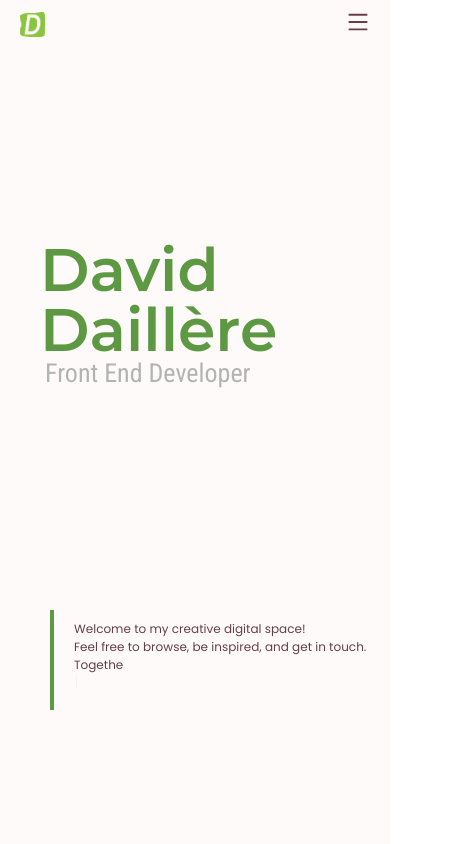
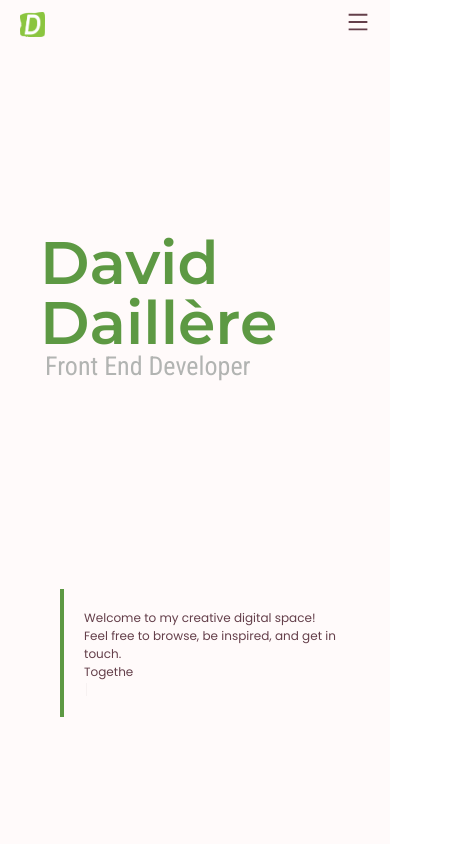
Before and after one commit to Daviddaill/portfolio, a React (Create React App) app: page /en in a window 390 px wide. Before the commit this address led to /en#/en. Shown: the top 844 px of the page, 450 px wide, since content can reach past the window. Built offline with nearby package versions, Linux system fonts and the light colour scheme; a web font is replaced by a local one.

Commit message:
improve layout menu and type component

```diff
--- a/src/App.js
+++ b/src/App.js
@@ -1,4 +1,4 @@
-import { Route, Routes, Navigate, HashRouter } from 'react-router-dom';
+import { Route, Routes, Navigate, BrowserRouter } from 'react-router-dom';
 //Style
 import './App.css';
 //Layout
@@ -14,7 +14,7 @@ import ScrollToTop from './components/scrollTop/ScrollTop';
 
 function App() {
   return (
-    <HashRouter>
+    <BrowserRouter>
       <ScrollToTop />
       <Routes>
         <Route path='/' element={<AppLayout />}>
@@ -29,7 +29,7 @@ function App() {
           <Route index element={<Navigate to='/en' replace />} />
         </Route>
       </Routes>
-    </HashRouter>
+    </BrowserRouter>
   );
 }
 
--- a/src/components/menu/menu.module.css
+++ b/src/components/menu/menu.module.css
@@ -1,6 +1,6 @@
 table{
    width:100%;
-   height: calc(100vh - 50px);
+   height: calc(100vh - 100px);
    border-collapse: collapse;
    margin:0;
    padding:0;
@@ -13,14 +13,13 @@ table{
 
 .nav{
    height:100%;
-   display:flex;
-   flex-direction: column;
-   justify-content:space-around ;
    font-family: 'Roboto Condensed', sans-serif;
    padding-left: 20px;
 }
 .nav_link{
    font-size: 55px;
+   display: block;
+   height:25%;
 }
 
 
@@ -48,6 +47,6 @@ table{
 
 @media screen and (max-width:400px){
    .nav_link{
-      font-size: 44px;
+      font-size: 40px;
    }
 }
--- a/src/page/home/home.module.css
+++ b/src/page/home/home.module.css
@@ -51,18 +51,18 @@
 
   .typeContainer {
     margin-left: 30%;
-    padding: 10px 20px;
+    padding: 20px;
     min-height: 100px;
   }
 }
 
-@media screen and (max-width:492px) {
+@media screen and (max-width:500px) {
   .name {
     font-size: 60px;
     line-height: 1;
   }
   .typeContainer{
-    width:350px;
+    min-width:80vw;
   }
 
   .jobTitle {
@@ -72,8 +72,7 @@
   }
 
   .typeContainer {
-    margin-left: 30px;
-    padding: 10px 20px;
+    margin-left: 40px;
     font-size: 14px;
   }
 }
```
